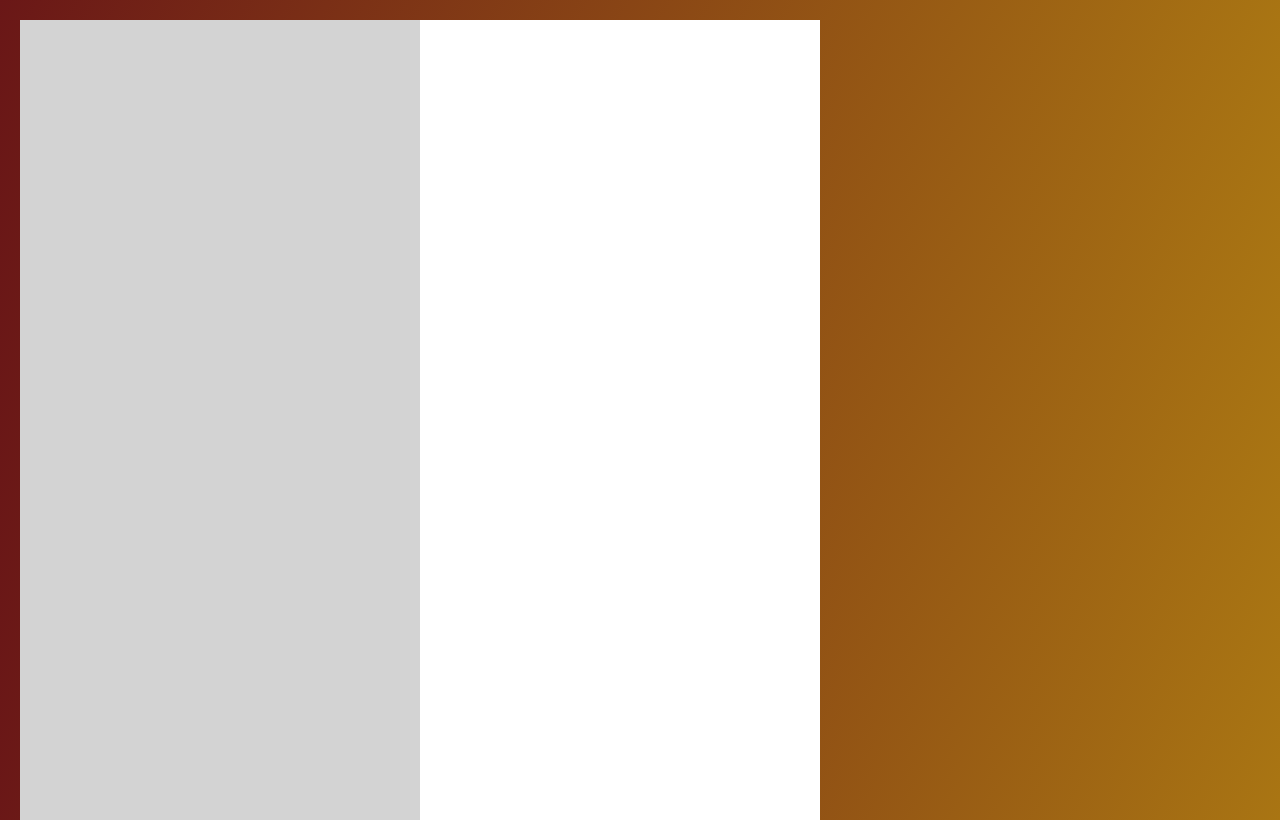
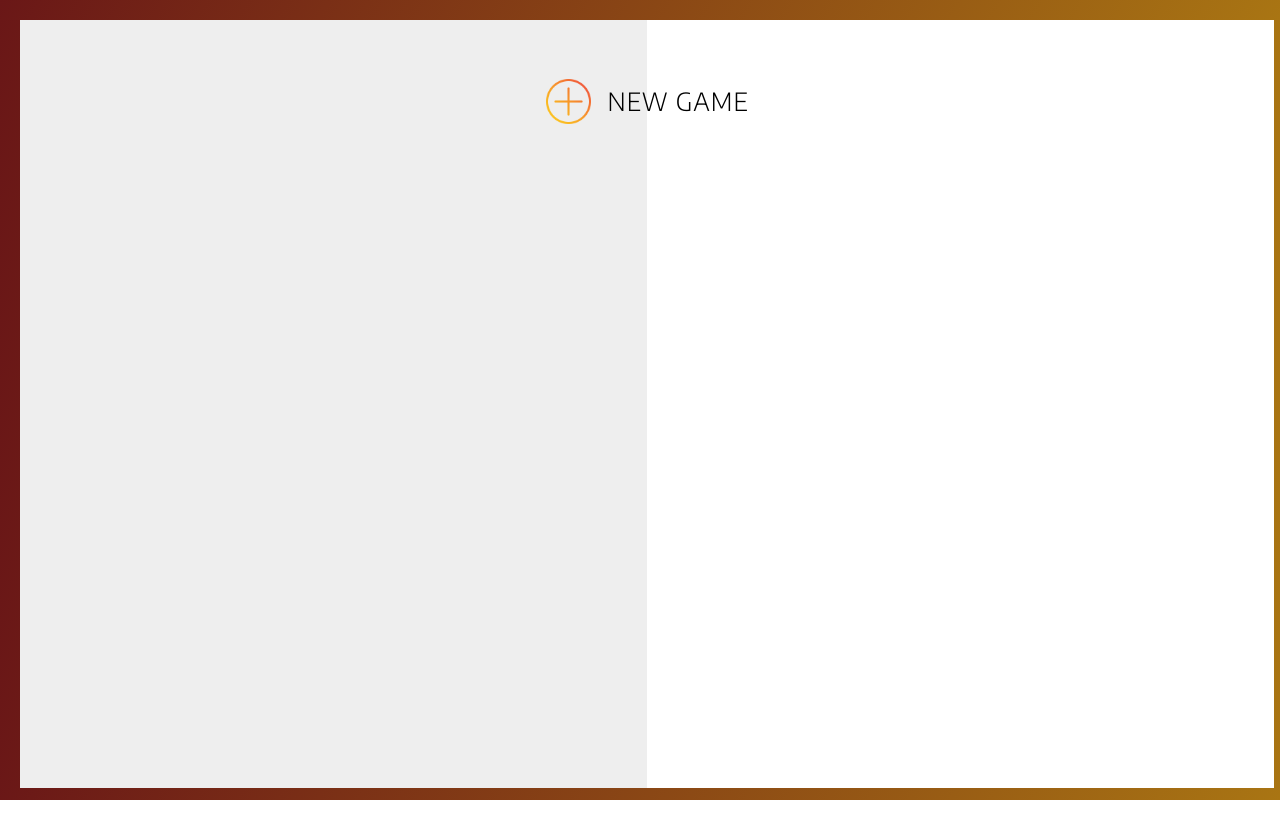
Before and after one commit to theojmt/pigdice, a plain HTML site: page index.html in a window 1280 px wide. Drawn offline with Linux system fonts and the light colour scheme.

Commit message:
Ajout du bouton "NEW GAME"

```diff
--- a/index.html
+++ b/index.html
@@ -4,12 +4,30 @@
   <meta charset="UTF-8">
   <meta name="viewport" content="width=device-width, initial-scale=1.0">
   <link rel="stylesheet" href="style.css">
+  <link rel="preconnect" href="https://fonts.googleapis.com">
+  <link rel="preconnect" href="https://fonts.gstatic.com" crossorigin>
+  <link href="https://fonts.googleapis.com/css2?family=Encode+Sans:wght@100;200;300&display=swap" rel="stylesheet">
   <title>Pig Dice</title>
 </head>
 <body>
   <div class="container">
+
+    <div class="newgame">
+      <div id="buttonicon" class="buttonicon">
+        <img
+        src="img\plus.png"
+        alt="Image + de début de partie"
+        width="45px"
+        height="45px"
+        >
+        <p>NEW GAME</p>
+      </div>
+    </div>
+
     <div id="playerone" class="playerone"></div>
+
     <div id="playertwo" class="playertwo"></div>
+
   </div>
 </body>
 </html>
--- a/style.css
+++ b/style.css
@@ -1,22 +1,43 @@
+* {
+  font-family: 'Encode Sans', sans-serif;
+}
+
 body {
   background: linear-gradient(120deg, rgb(106, 23, 23), rgb(169, 117, 19));
   margin: 20px;
-
 }
 
 .container {
   background-color: white;
-  width: 100vh;
-  height: 100vh;
+  width: 98%;
+  height: 96%;
   position: absolute;
 }
 
 .playerone {
-  height: 100vh;
-  width: 50vh;
-  background-color: lightgray;
+  height: 100%;
+  width: 50%;
+  background-color: rgb(238, 238, 238);
 }
 
 .playertwo {
   background-color: white;
 }
+
+.newgame{
+  position: absolute;
+  width: 100%;
+  text-align: center;
+  display: flex;
+  justify-content: center;
+  margin-top: 40px;
+}
+
+.buttonicon {
+  display: flex;
+  align-items: center;
+  justify-content: space-around;
+  width: 220px;
+  font-size: 25px;
+  letter-spacing: 1px;
+}
```
Also changed, not shown: img/plus.png (added).
